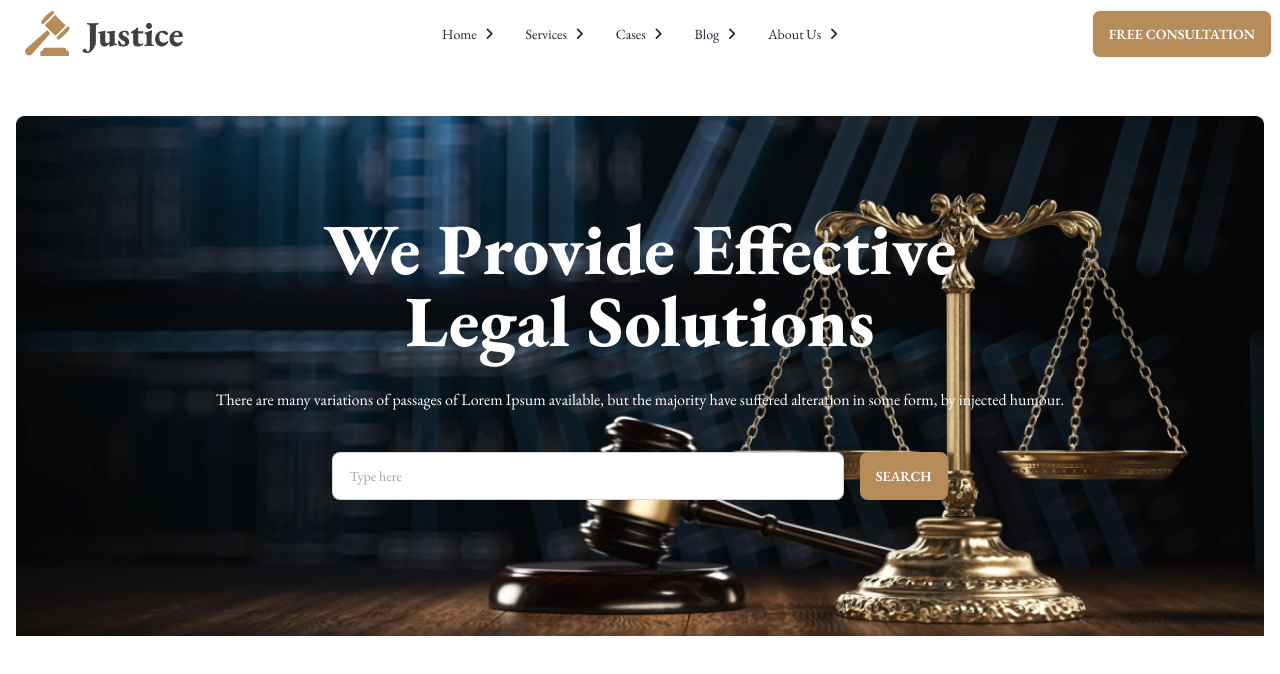
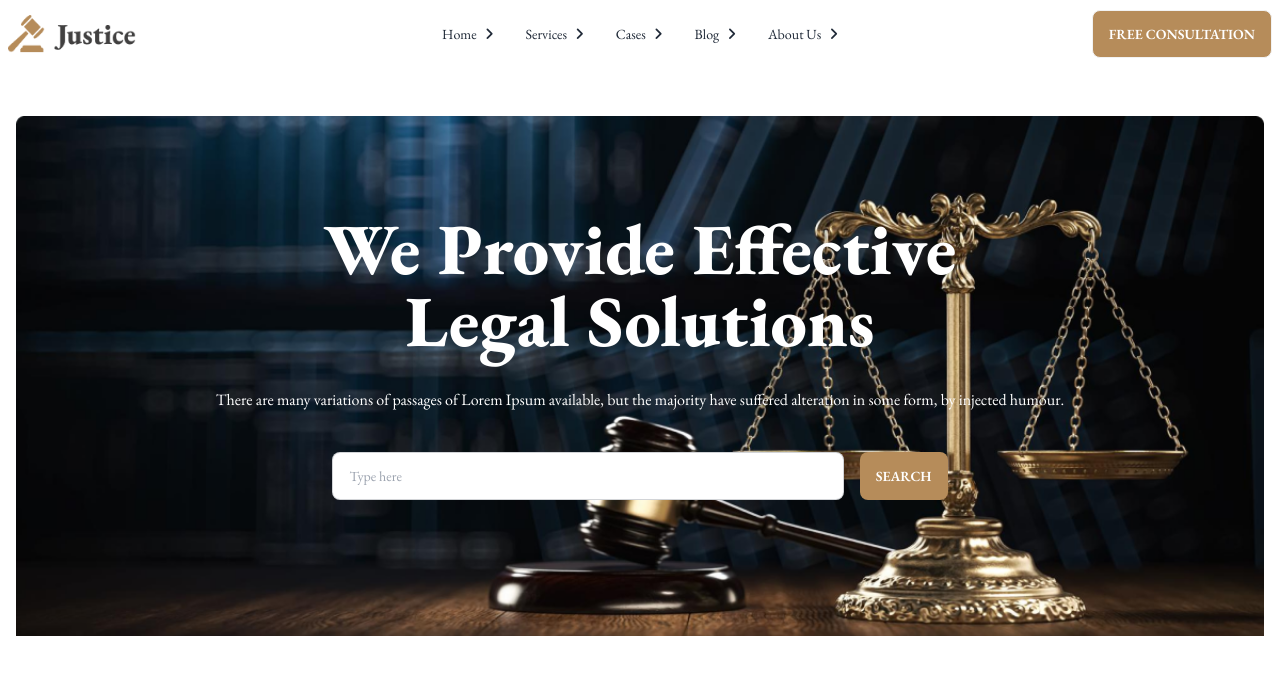
Before and after one commit to Ahammad204/legal-solution, a plain HTML site: page index.html in a window 1280 px wide. Drawn offline with nearby package versions, Linux system fonts and the light colour scheme.

Commit message:
added navbar

```diff
--- a/index.html
+++ b/index.html
@@ -58,7 +58,7 @@
                                 <li><a>About Us</a></li>
                             </ul>
                         </div>
-                        <a class="btn btn-ghost normal-case text-xl"><img src="./images/logo2.png" alt=""></a>
+                        <a class="w-32"><img src="./images/logo2.png" alt=""></a>
                     </div>
                     <div class="navbar-center hidden lg:flex">
                         <ul class="menu menu-horizontal px-1">
```
